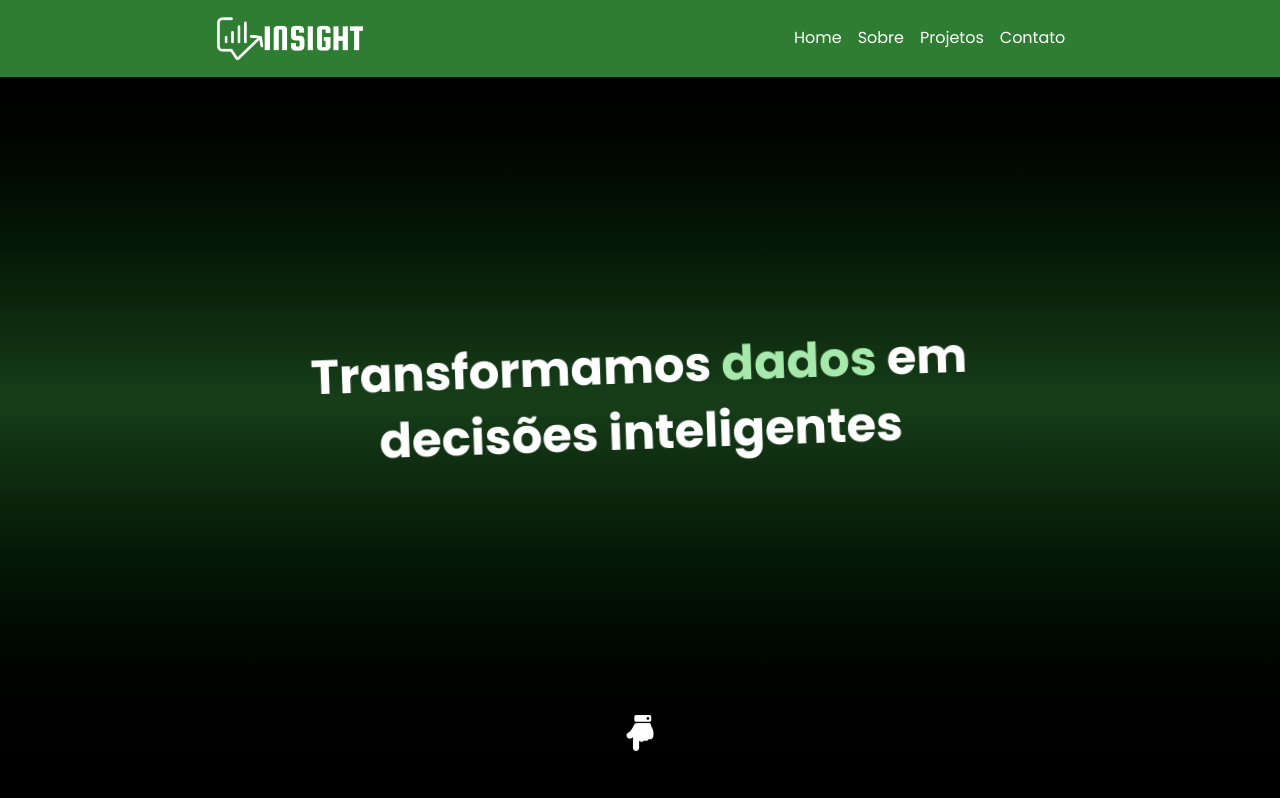
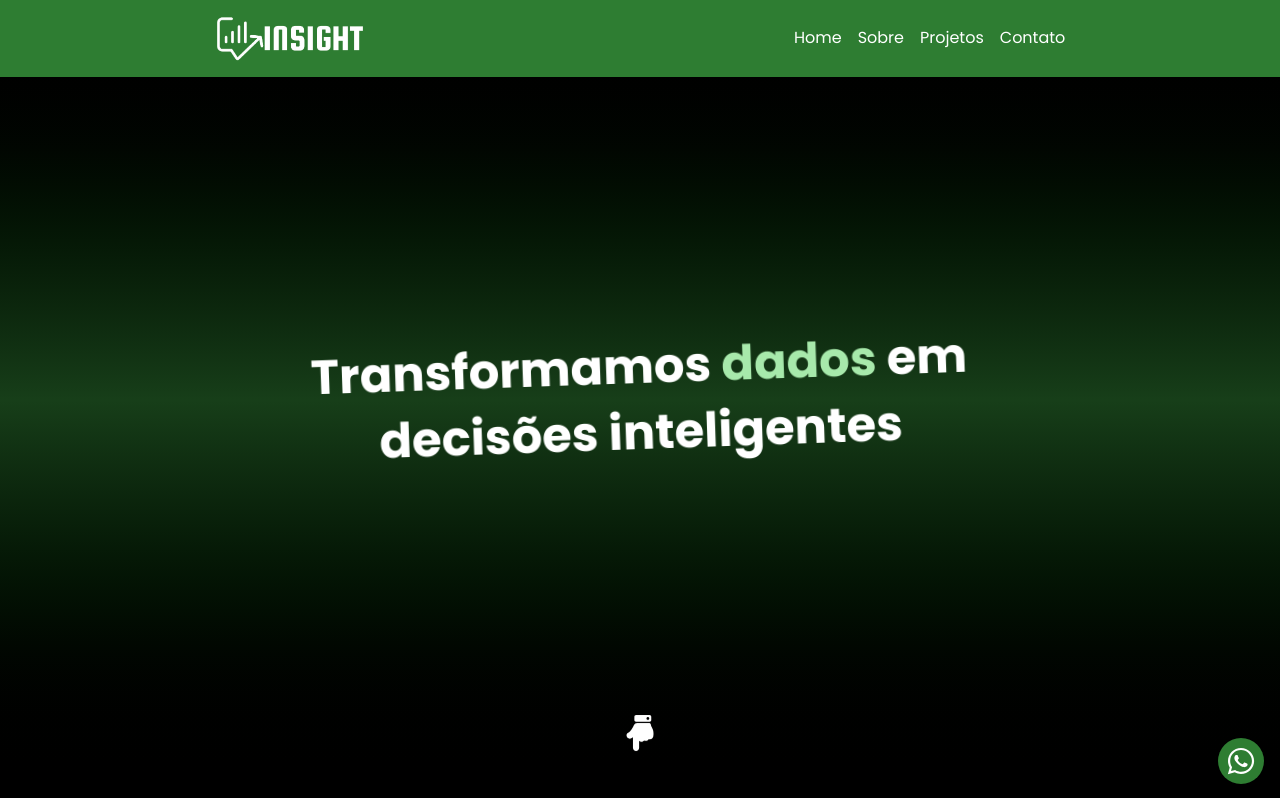
Before and after one commit to joseisaacpy/portfolio-projetos-dieyson, a Next.js app: page / in a window 1280 px wide. Shown: the top 798 px of the page. Built offline with nearby package versions, Linux system fonts and the light colour scheme.

Commit message:
feat: adicionar botão fixo para whatsapp no canto da tela

```diff
--- a/src/app/page.jsx
+++ b/src/app/page.jsx
@@ -9,12 +9,17 @@ import { Hero } from "@/components/Hero";
 import { Sobre } from "@/components/Sobre";
 import { Projetos } from "@/components/Projetos";
 import { Footer } from "@/components/Footer";
-import Loading from "@/components/Loading";
+
+// Importa icon do whatsapp
+import { FaWhatsapp } from "react-icons/fa";
+
+// Importa Link
+import Link from "next/link";
 
 // Página Completa com seções/componentes
 export default function Page() {
   return (
-    <div className="min-h-screen bg-black">
+    <div className="relative min-h-screen bg-black">
       {/* Header */}
       <Element name="header">
         <Header />
@@ -37,6 +42,16 @@ export default function Page() {
 
       {/* Footer */}
       <Footer />
+
+      {/* Link com icon para o whatsapp */}
+      <Link
+        href="https://wa.me/558699525475"
+        target="_blank"
+        rel="noopener noreferrer"
+        className="fixed bottom-4 right-4 bg-verde-escuro p-2 rounded-full text-white simple-hover"
+      >
+        <FaWhatsapp className="text-3xl" />
+      </Link>
     </div>
   );
 }
```
